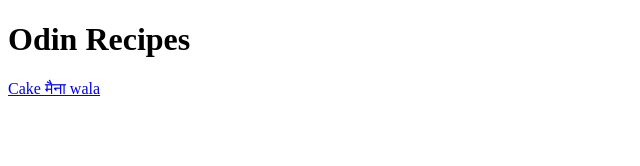
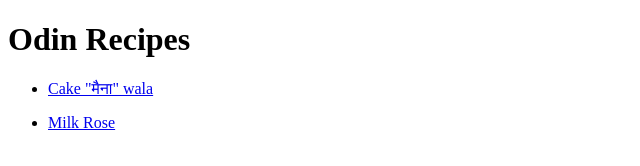
Before and after one commit to HG309/odin-recipes, a plain HTML site: page index.html in a window 1280 px wide. Shown: the whole page, without its empty margins (0-640 px from the left). Drawn offline with Linux system fonts and the light colour scheme.

Commit message:
Add index.html

```diff
--- a/index.html
+++ b/index.html
@@ -8,7 +8,9 @@
 </head>
 <body>
     <h1>Odin Recipes</h1>
-
-<p><a href="./recipes/Spongecake.html">Cake मैना wala</a></p>
-</body>
+    <ul>
+      <li><p><a href="./recipes/Spongecake.html">Cake "मैना" wala</a></p></li>
+      <li><P><a href="./recipes/milkrose.html"> Milk Rose</a></P></li>
+    </ul>
+    </body>
 </html>
```
